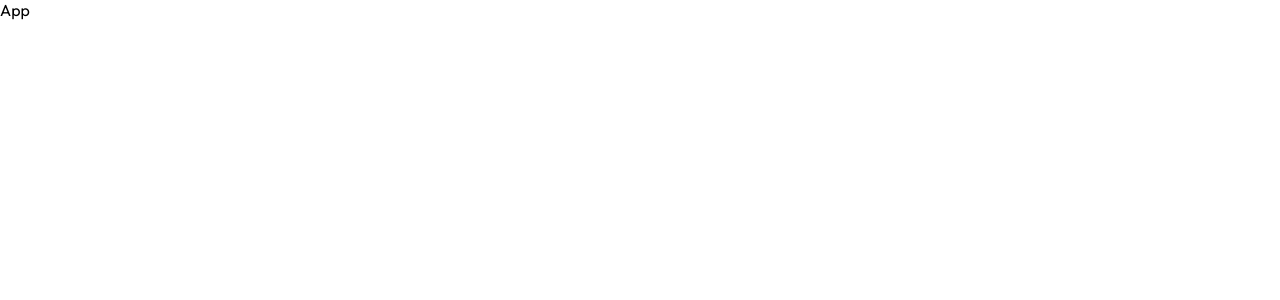
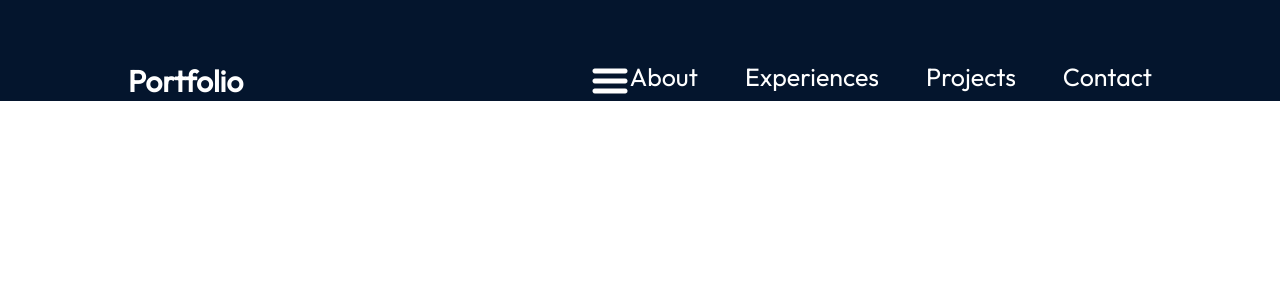
Before and after one commit to piyuminadee/React_Portfolio, a React (Vite) app: page / in a window 1280 px wide. Shown: the top 300 px of the page. Built offline with nearby package versions, Linux system fonts and the light colour scheme.

Commit message:
implement navbar UL

```diff
--- a/src/App.jsx
+++ b/src/App.jsx
@@ -1,8 +1,12 @@
 import React from 'react'
+import styles from './App.module.css'
+import { Navbar } from './component/Navbar/Navbar'
 
 function App() {
   return (
-    <div>App</div>
+    <div className={styles.App}>
+      <Navbar/>
+    </div>
   )
 }
 
--- a/src/App.module.css
+++ b/src/App.module.css
@@ -1,7 +1,9 @@
 @import "./vars.css";
 
 .App{
-    /* background-color: var(--color-bg); */
+    background-color: var(--color-bg);
     width: 100%;
     height: 100%;
+
+
 }
--- /dev/null
+++ b/src/component/Navbar/Navbar.jsx
@@ -0,0 +1,28 @@
+import React, {useState} from 'react';
+import styles from "./Navbar.module.css";
+import {getImageUrl} from '../../utils';
+
+export const Navbar = () => {
+
+  const imageUrl = getImageUrl("nav/menuIcon.png");
+    console.log("Image URL:", imageUrl);
+
+  return (
+    <nav className={styles.navbar}>
+      <a href='/' className={styles.title} title="Homepage">Portfolio</a>
+
+      <div className={styles.menu}>
+
+      <img className={styles.menuBtn} src={imageUrl} alt="Menu Icon"/>
+
+      <ul className={styles.menuItems}>
+        <li><a href='#about'>About</a></li>
+        <li><a href='#experiences'>Experiences</a></li>
+        <li><a href='#projects'>Projects</a></li>
+        <li><a href='#contact'>Contact</a></li>
+      </ul>
+      </div>
+
+    </nav>
+  )
+}
--- /dev/null
+++ b/src/component/Navbar/Navbar.module.css
@@ -0,0 +1,34 @@
+@import "../../vars.css";
+
+.navbar {
+    position: relative;
+    display: flex;
+    align-items: center;
+    justify-content: space-between;
+    padding-top: 61px;
+    z-index: 2;
+    margin: 0 10%;
+}
+
+.title{
+    font-size: 30px;
+    font-weight: 600;
+    text-decoration: none;
+    color: var(--color-text);
+}
+.menu {
+    display: flex;
+
+}
+.menuItems{
+    display: flex;
+    list-style: none;
+    gap: 47px;
+
+
+}
+.menuItems a{
+    font-size: 25px;
+    color: var(--color-text);
+    text-decoration: none;
+}
--- a/src/utils.jsx
+++ b/src/utils.jsx
@@ -1,4 +1,9 @@
-//pass the relative path into dynamic url
 export const getImageUrl = (path) => {
-    return new URL(`assets/${path}`, import.meta.url).href;
-}
+    if (!path) {
+        console.error("Path is undefined or empty");
+        return ""; // Return an empty string or a default image URL
+    }
+    const url = `/assests/${path}`;
+    console.log("Generated URL:", url); // Log the generated URL to verify it
+    return url;
+};
```
Also changed, not shown: vite.config.js (+5 -5 lines), 1 other file (tests, documents, lock files or other folders).
